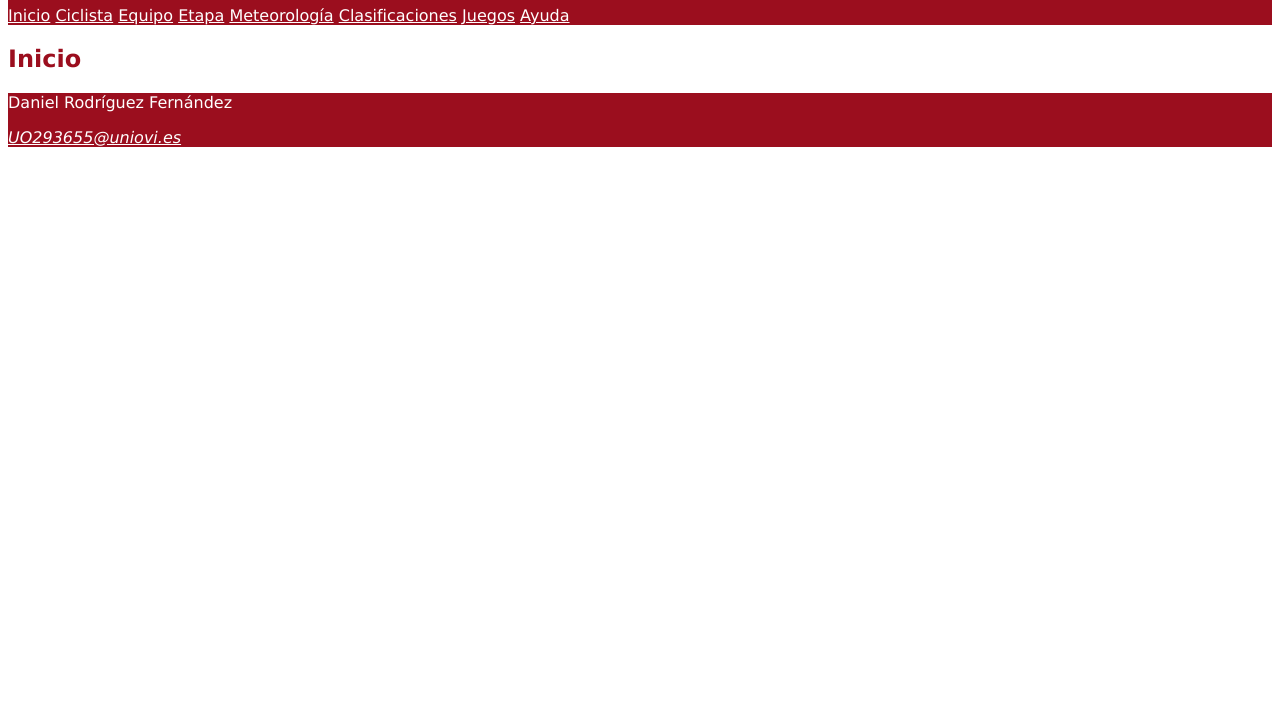
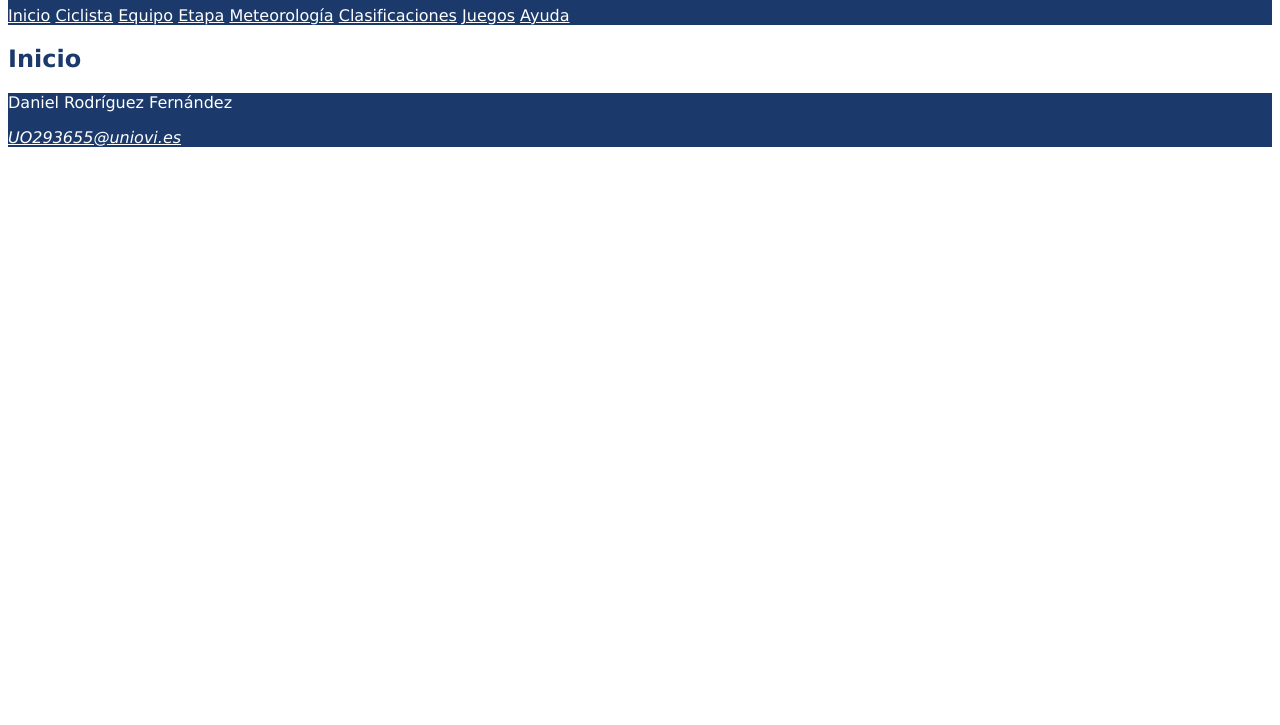
Before and after one commit to Daniel-RodriguezFernandez/LaVuelta2026, a plain HTML site: page index.html in a window 1280 px wide. Shown: the part 75-800 px from the top of the page. Drawn offline with Linux system fonts and the light colour scheme.

Commit message:
Cambio de paleta

```diff
--- a/estilo/estilo.css
+++ b/estilo/estilo.css
@@ -10,20 +10,20 @@
 /* ****************************************************/
 
 /* Gama cromática
-   Color principal ROJO #9B0E1E se puede combinar con:
-       o Color blanco     - Contraste de 8.48:1 (AAA)
-       o Color secundario - Contraste de 7.78:1 (AAA)
-   Color secundario CREMA #FFF4E0 se puede combinar con:
-       o Color negro      - Contraste de 19.27:1 (AAA)
-       o Color principal  - Contraste de 7.78:1 (AAA)
+   Color principal AZUL MARINO #1B3A6B se puede combinar con:
+       o Color blanco     - Contraste de 11.27:1 (AAA)
+       o Color secundario - Contraste de 9.87:1 (AAA)
+   Color secundario AZUL HIELO #E8F1FB se puede combinar con:
+       o Color negro      - Contraste de 18.41:1 (AAA)
+       o Color principal  - Contraste de 9.87:1 (AAA)
    Color blanco #FFFFFF
    Color negro #000000
 */
 
 /* Especificidad: 010 */
 :root {
-    --color-principal: #9B0E1E;
-    --color-secundario: #FFF4E0;
+    --color-principal: #1B3A6B;
+    --color-secundario: #E8F1FB;
     --color-negro: #000000;
     --color-blanco: #FFFFFF;
 }
```
